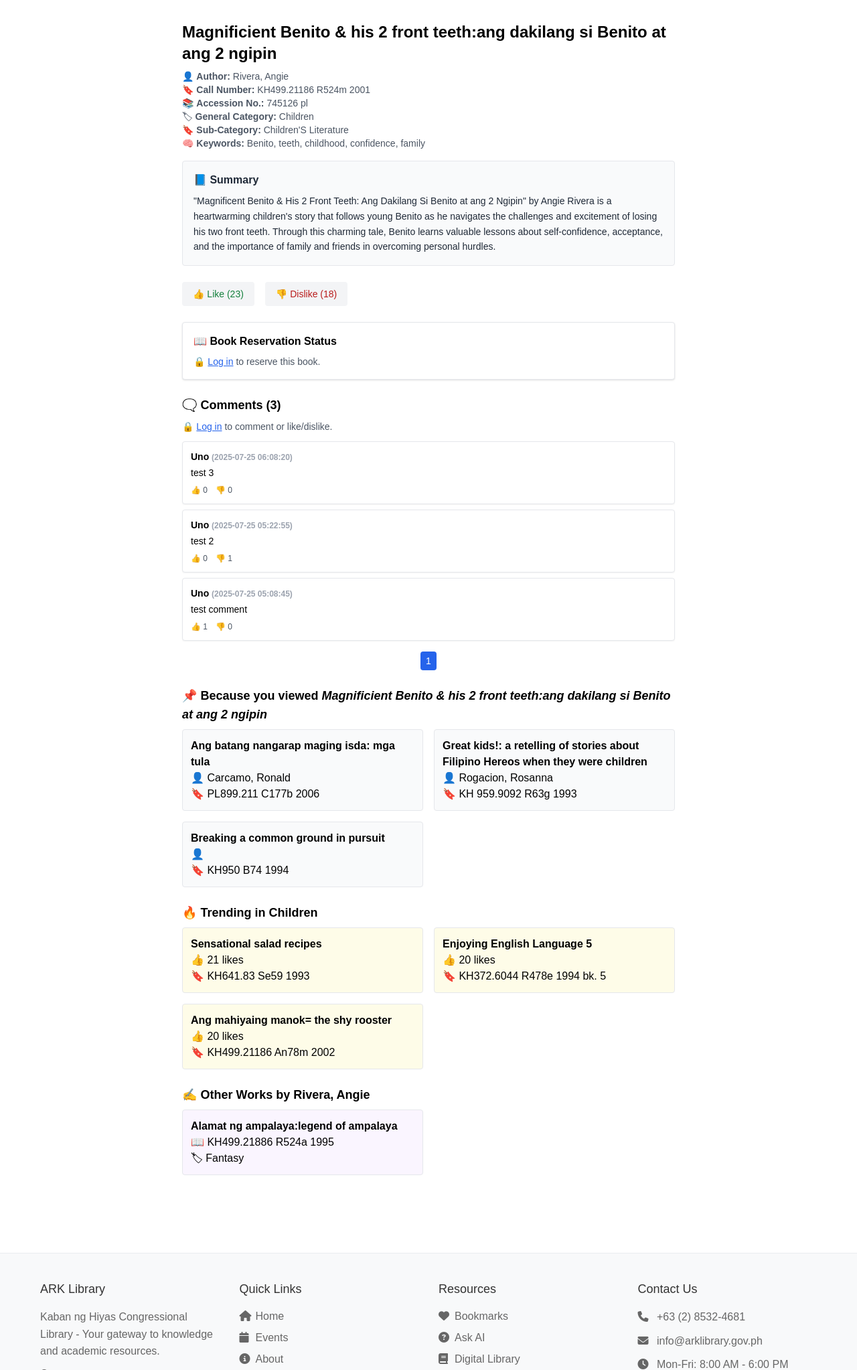
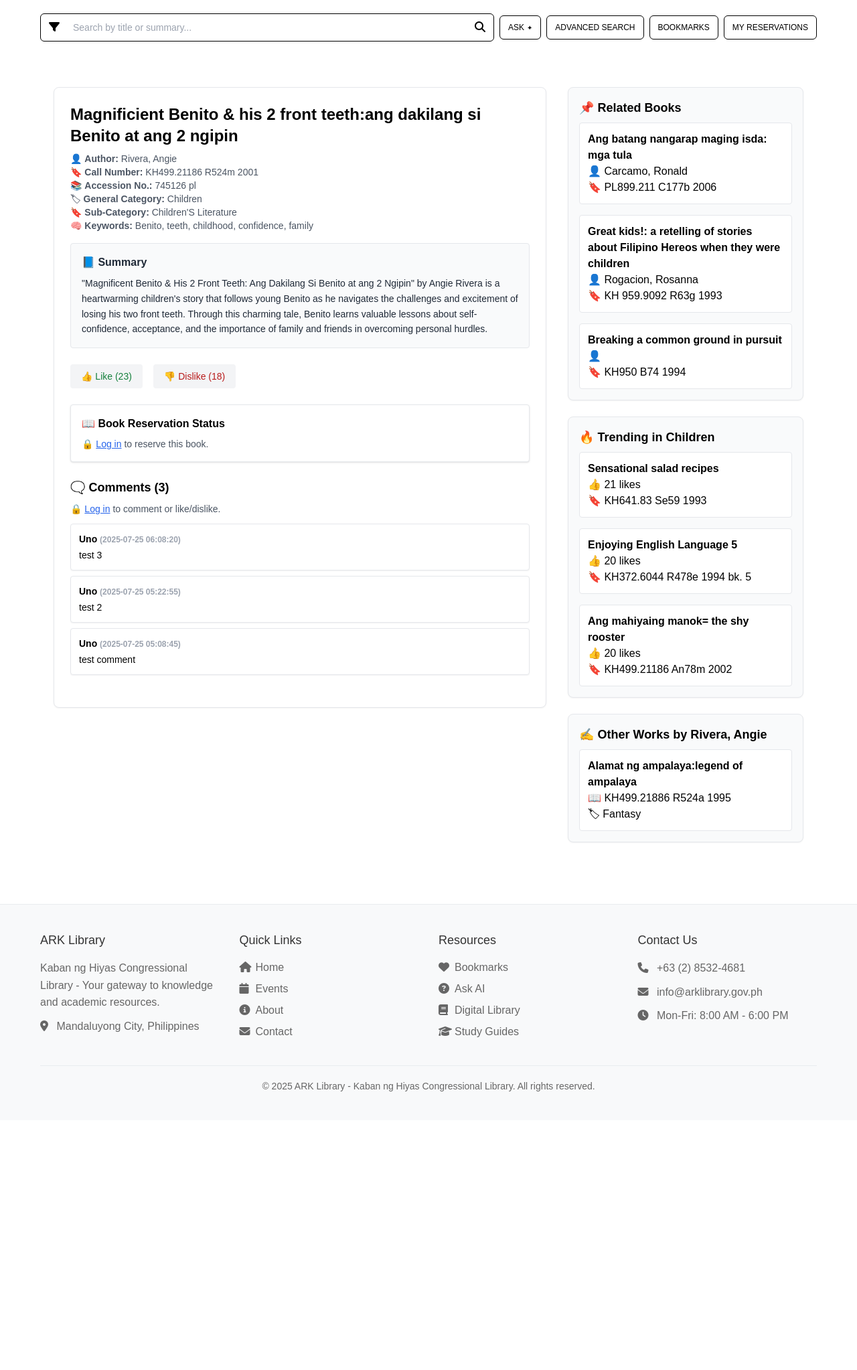
Before and after one commit to LioYoro/library-app, a PHP site: the page made by views/book_detail.php in a window 1280 px wide. Shown: the part 80-2126 px from the top of the page at 67% size. After the commit the page ends 1710 px from the top, so only its background shows below. Run offline with PHP 8.4, Linux system fonts and the light colour scheme; data comes from the database, SQL or seed files in the repository; some libraries are stand-ins or nearby versions.

Commit message:
Aug 23, Naithan updated book detail and results - (add pagination and container and search bar and)

```diff
--- a/views/book_detail.php
+++ b/views/book_detail.php
@@ -1,9 +1,6 @@
 <?php
 session_start();
 $userId = $_SESSION['user_id'] ?? null;
-$error = $_GET['error'] ?? '';
-$success = isset($_GET['success']) ? "Reservation submitted successfully! Please wait for admin confirmation." : '';
-
 
 $pdo = new PDO("mysql:host=localhost;dbname=library_test_db", "root", "");
 $pdo->setAttribute(PDO::ATTR_ERRMODE, PDO::ERRMODE_EXCEPTION);
@@ -164,11 +161,17 @@ if ($userId) {
   </form>
 <?php endif; ?>
 
+<?php require __DIR__ . '/search_bar.php'; ?>
+<main class="max-w-6xl mx-auto px-4 py-8">
+  <div class="grid grid-cols-1 md:grid-cols-3 gap-8">
 
-<main class="max-w-3xl mx-auto px-4 py-8">
+    <!-- LEFT SIDE: Book + Comments in one bordered section -->
+    <div class="md:col-span-2">
+      <section class="border rounded-lg p-6 bg-white shadow-sm">
         <?php if (!$book): ?>
           <p class="text-red-600 font-semibold">Book not found.</p>
         <?php else: ?>
+          <!-- 📖 Book Title & Info -->
           <h1 class="text-2xl font-bold mb-2"><?= htmlspecialchars($book['TITLE']) ?></h1>
           <p class="text-sm text-gray-600 mb-4">
             👤 <strong>Author:</strong> <?= htmlspecialchars($book['AUTHOR']) ?><br>
@@ -179,12 +182,13 @@ if ($userId) {
             🧠 <strong>Keywords:</strong> <?= htmlspecialchars($book['KEYWORDS']) ?>
           </p>
 
+          <!-- 📘 Summary -->
           <div class="bg-gray-50 border rounded p-4 text-gray-800 mb-6">
             <h2 class="font-semibold mb-2">📘 Summary</h2>
             <p class="text-sm leading-relaxed whitespace-pre-line"><?= nl2br(htmlspecialchars($book['SUMMARY'])) ?></p>
           </div>
 
-  <!-- 👍👎 Book Vote -->
+          <!-- 👍👎 Votes -->
           <div class="flex gap-4 mb-6">
             <form method="post">
               <input type="hidden" name="action" value="like">
@@ -201,7 +205,6 @@ if ($userId) {
               </button>
             </form>
           </div>
-
 <?php
 // Determine book reservation availability
 date_default_timezone_set('Asia/Manila'); // set to PH time
@@ -285,11 +288,9 @@ if (!$disableReserve && $currentReservation) {
     <?php endif; ?>
 </div>
 
-
           <!-- 🗨️ Comments -->
           <section class="mb-6">
             <h2 class="text-lg font-semibold mb-2">🗨️ Comments (<?= $commentCount ?>)</h2>
-
             <?php if ($userId): ?>
               <form method="post" class="mb-4">
                 <input type="hidden" name="book_title" value="<?= htmlspecialchars($book['TITLE']) ?>">
@@ -302,49 +303,28 @@ if (!$disableReserve && $currentReservation) {
 
             <?php foreach ($comments as $c): ?>
               <div class="border rounded p-3 mb-2 bg-white shadow-sm">
-      <p class="text-sm font-semibold"><?= htmlspecialchars($c['name']) ?> <span class="text-gray-400 text-xs">(<?= $c['created_at'] ?>)</span></p>
+                <p class="text-sm font-semibold"><?= htmlspecialchars($c['name']) ?>
+                  <span class="text-gray-400 text-xs">(<?= $c['created_at'] ?>)</span>
+                </p>
                 <p class="text-sm mt-1"><?= nl2br(htmlspecialchars($c['content'])) ?></p>
-      <div class="text-xs text-gray-600 mt-2 flex gap-3 items-center">
-        <form method="post">
-          <input type="hidden" name="comment_action" value="like">
-          <input type="hidden" name="comment_id" value="<?= $c['id'] ?>">
-          <button type="submit" class="<?= ($commentVotes[$c['id']] ?? '') === 'like' ? 'text-green-600 font-semibold' : '' ?>">👍 <?= $c['like_count'] ?></button>
-        </form>
-        <form method="post">
-          <input type="hidden" name="comment_action" value="dislike">
-          <input type="hidden" name="comment_id" value="<?= $c['id'] ?>">
-          <button type="submit" class="<?= ($commentVotes[$c['id']] ?? '') === 'dislike' ? 'text-red-600 font-semibold' : '' ?>">👎 <?= $c['dislike_count'] ?></button>
-        </form>
-        <?php if ($isAdmin): ?>
-          <form method="post" action="admin/delete_comment.php" onsubmit="return confirm('Delete this comment?')" style="margin-left:auto">
-            <input type="hidden" name="comment_id" value="<?= $c['id'] ?>">
-            <button type="submit" class="text-red-600 hover:underline ml-2">🗑️ Delete</button>
-          </form>
-        <?php endif; ?>
-      </div>
               </div>
             <?php endforeach; ?>
+          </section>
+        <?php endif; ?>
+      </section>
+    </div>
 
-  <!-- Pagination Links -->
-  <div class="mt-4 flex justify-center gap-2 text-sm">
-    <?php for ($i = 1; $i <= $totalPages; $i++): ?>
-      <a href="?title=<?= urlencode($book['TITLE']) ?>&page=<?= $i ?>"
-         class="px-2 py-1 rounded <?= $i === $page ? 'bg-blue-600 text-white' : 'bg-gray-200 hover:bg-gray-300' ?>">
-         <?= $i ?>
-      </a>
-    <?php endfor; ?>
-  </div>
-</section>
-
+    <!-- RIGHT SIDE: Sidebar -->
+    <aside class="space-y-6">
       <!-- 📌 Related Books -->
-  <section class="mb-6">
-    <h2 class="text-lg font-semibold mb-2">📌 Because you viewed <em><?= htmlspecialchars($book['TITLE']) ?></em></h2>
-    <div class="grid grid-cols-1 sm:grid-cols-2 gap-4">
+      <section class="border rounded-lg p-4 bg-gray-50 shadow-sm">
+        <h2 class="text-lg font-semibold mb-2">📌 Related Books</h2>
+        <div class="grid gap-4">
           <?php
           $stmt = $pdo->prepare("SELECT * FROM books WHERE TITLE != ? AND MATCH(KEYWORDS) AGAINST(?) LIMIT 3");
           $stmt->execute([$book['TITLE'], $book['KEYWORDS']]);
           foreach ($stmt as $b): ?>
-        <a href="book_detail.php?title=<?= urlencode($b['TITLE']) ?>" class="block border rounded hover:shadow-md p-3 bg-gray-50">
+            <a href="book_detail.php?title=<?= urlencode($b['TITLE']) ?>" class="block border rounded hover:shadow-md p-3 bg-white">
               <strong><?= htmlspecialchars($b['TITLE']) ?></strong><br>
               👤 <?= htmlspecialchars($b['AUTHOR']) ?><br>
               🔖 <?= htmlspecialchars($b['CALL NUMBER']) ?>
@@ -354,14 +334,14 @@ if (!$disableReserve && $currentReservation) {
       </section>
 
       <!-- 🔥 Trending -->
-  <section class="mb-6">
+      <section class="border rounded-lg p-4 bg-gray-50 shadow-sm">
         <h2 class="text-lg font-semibold mb-2">🔥 Trending in <?= htmlspecialchars($book['General_Category']) ?></h2>
-    <div class="grid grid-cols-1 sm:grid-cols-2 gap-4">
+        <div class="grid gap-4">
           <?php
           $stmt = $pdo->prepare("SELECT * FROM books WHERE General_Category = ? AND TITLE != ? ORDER BY `Like` DESC LIMIT 3");
           $stmt->execute([$book['General_Category'], $book['TITLE']]);
           foreach ($stmt as $b): ?>
-        <a href="book_detail.php?title=<?= urlencode($b['TITLE']) ?>" class="block border rounded hover:shadow-md p-3 bg-yellow-50">
+            <a href="book_detail.php?title=<?= urlencode($b['TITLE']) ?>" class="block border rounded hover:shadow-md p-3 bg-white">
               <strong><?= htmlspecialchars($b['TITLE']) ?></strong><br>
               👍 <?= $b['Like'] ?? 0 ?> likes<br>
               🔖 <?= htmlspecialchars($b['CALL NUMBER']) ?>
@@ -371,14 +351,14 @@ if (!$disableReserve && $currentReservation) {
       </section>
 
       <!-- ✍️ Other Works -->
-  <section class="mb-6">
+      <section class="border rounded-lg p-4 bg-gray-50 shadow-sm">
         <h2 class="text-lg font-semibold mb-2">✍️ Other Works by <?= htmlspecialchars($book['AUTHOR']) ?></h2>
-    <div class="grid grid-cols-1 sm:grid-cols-2 gap-4">
+        <div class="grid gap-4">
           <?php
           $stmt = $pdo->prepare("SELECT * FROM books WHERE AUTHOR = ? AND TITLE != ? LIMIT 3");
           $stmt->execute([$book['AUTHOR'], $book['TITLE']]);
           foreach ($stmt as $b): ?>
-        <a href="book_detail.php?title=<?= urlencode($b['TITLE']) ?>" class="block border rounded hover:shadow-md p-3 bg-purple-50">
+            <a href="book_detail.php?title=<?= urlencode($b['TITLE']) ?>" class="block border rounded hover:shadow-md p-3 bg-white">
               <strong><?= htmlspecialchars($b['TITLE']) ?></strong><br>
               📖 <?= htmlspecialchars($b['CALL NUMBER']) ?><br>
               🏷 <?= htmlspecialchars($b['Sub_Category']) ?>
@@ -386,7 +366,8 @@ if (!$disableReserve && $currentReservation) {
           <?php endforeach; ?>
         </div>
       </section>
-<?php endif; ?>
+    </aside>
+  </div>
 </main>
 
 <?php require __DIR__ . '/footer.php'; ?>
```
Also changed, not shown: views/book_results.php (+58 -13 lines). Lines whose indentation alone changed are shown as unchanged.
